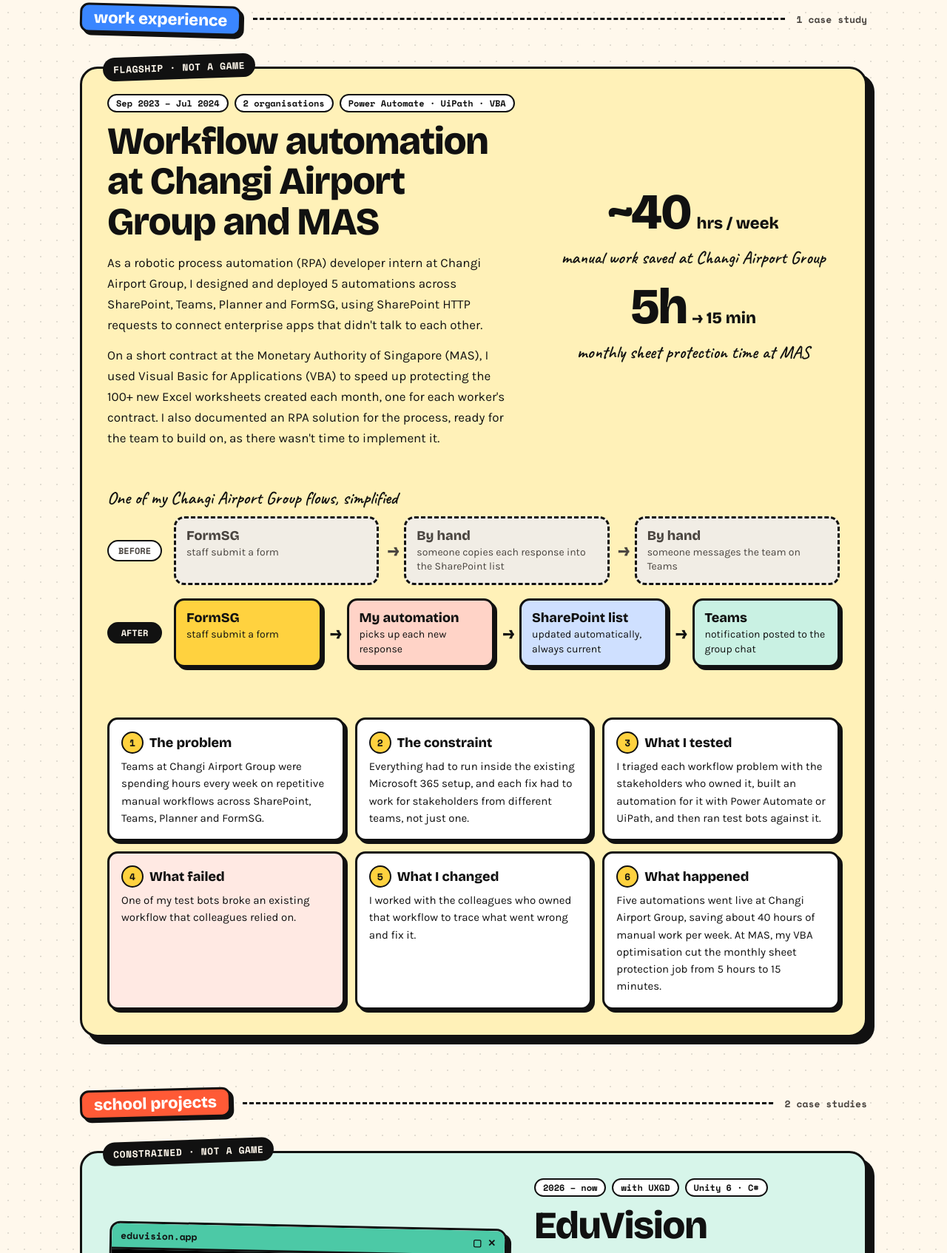
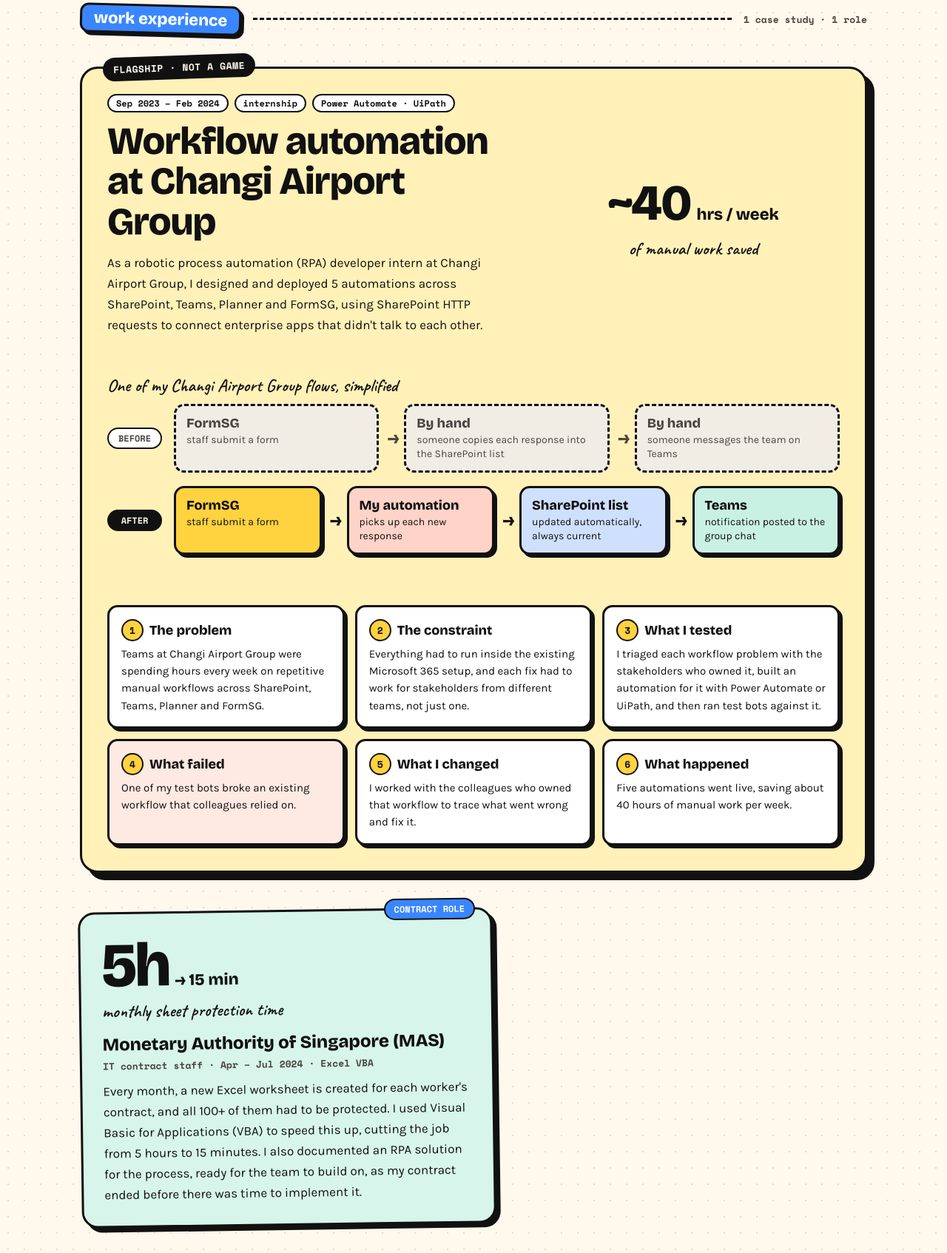
Before and after one commit to riffyyyy/riffyyyy.github.io, a plain HTML site: page index.html in a window 1280 px wide. Shown: the part 1226-2920 px from the top of the page at 74% size. Drawn offline with nearby package versions, Linux system fonts and the light colour scheme; grey boxes are pictures that could not be loaded.

Commit message:
Separate MAS from the Changi case study into its own role card
Co-Authored-By: Claude Opus 5.5 <noreply@anthropic.com>
Claude-Session: https://claude.ai/code/session_01ApN2o66cGhLzw72MtZEneR

```diff
--- a/index.html
+++ b/index.html
@@ -114,29 +114,22 @@
     <h2 class="section-title"><span class="sticker yellow">three case studies</span></h2>
     <p class="work-intro">One piece of work experience and two school projects, ordered by how close they are to building apps and automations. Each covers the problem, the constraint, what I tested, what failed, what I changed and the result.</p>
 
-    <h3 class="group"><span class="group-tag blue">work experience</span><span class="group-line"></span><span class="group-count">1 case study</span></h3>
+    <h3 class="group"><span class="group-tag blue">work experience</span><span class="group-line"></span><span class="group-count">1 case study · 1 role</span></h3>
 
     <!-- AUTOMATION -->
     <article class="proj yellow">
       <span class="kind">flagship · not a game</span>
       <div class="proj-text">
-        <p class="meta"><span>Sep 2023 – Jul 2024</span><span>2 organisations</span><span>Power Automate · UiPath · VBA</span></p>
-        <h3>Workflow automation at Changi Airport Group and MAS</h3>
+        <p class="meta"><span>Sep 2023 – Feb 2024</span><span>internship</span><span>Power Automate · UiPath</span></p>
+        <h3>Workflow automation at Changi Airport Group</h3>
         <p>
           As a robotic process automation (RPA) developer intern at Changi Airport Group, I designed and
           deployed 5 automations across SharePoint, Teams, Planner and FormSG, using SharePoint HTTP
           requests to connect enterprise apps that didn't talk to each other.
         </p>
-        <p>
-          On a short contract at the Monetary Authority of Singapore (MAS), I used Visual Basic for
-          Applications (VBA) to speed up protecting the 100+ new Excel worksheets created each month, one for
-          each worker's contract. I also documented an
-          RPA solution for the process, ready for the team to build on, as there wasn't time to implement it.
-        </p>
       </div>
       <div class="big-stats">
-        <div><p class="big">~40<small>hrs / week</small></p><p class="big-cap">manual work saved at Changi Airport Group</p></div>
-        <div><p class="big">5h<small>→ 15 min</small></p><p class="big-cap">monthly sheet protection time at MAS</p></div>
+        <div><p class="big">~40<small>hrs / week</small></p><p class="big-cap">of manual work saved</p></div>
       </div>
       <figure class="flow-fig">
         <figcaption>One of my Changi Airport Group flows, simplified</figcaption>
@@ -164,9 +157,21 @@
         <li><b>What I tested</b>I triaged each workflow problem with the stakeholders who owned it, built an automation for it with Power Automate or UiPath, and then ran test bots against it.</li>
         <li class="fail"><b>What failed</b>One of my test bots broke an existing workflow that colleagues relied on.</li>
         <li><b>What I changed</b>I worked with the colleagues who owned that workflow to trace what went wrong and fix it.</li>
-        <li><b>What happened</b>Five automations went live at Changi Airport Group, saving about 40 hours of manual work per week. At MAS, my VBA optimisation cut the monthly sheet protection job from 5 hours to 15 minutes.</li>
+        <li><b>What happened</b>Five automations went live, saving about 40 hours of manual work per week.</li>
       </ol>
     </article>
+
+    <!-- MAS -->
+    <div class="jobs single role-card">
+      <article class="job mint">
+        <span class="cat blue">contract role</span>
+        <p class="big">5h<small>→ 15 min</small></p>
+        <p class="big-cap">monthly sheet protection time</p>
+        <h3>Monetary Authority of Singapore (MAS)</h3>
+        <p class="role">IT contract staff · Apr – Jul 2024 · Excel VBA</p>
+        <p>Every month, a new Excel worksheet is created for each worker's contract, and all 100+ of them had to be protected. I used Visual Basic for Applications (VBA) to speed this up, cutting the job from 5 hours to 15 minutes. I also documented an RPA solution for the process, ready for the team to build on, as my contract ended before there was time to implement it.</p>
+      </article>
+    </div>
 
     <h3 class="group"><span class="group-tag red">school projects</span><span class="group-line"></span><span class="group-count">2 case studies</span></h3>
 
--- a/style.css
+++ b/style.css
@@ -378,3 +378,6 @@ main, .top { max-width: 1120px; margin: 0 auto; padding: 0 28px; }
 }
 
 .status { color: #12805a; }
+
+.role-card { margin: -20px 0 80px; }
+.role-card .job { transform: rotate(-0.8deg); }
```
